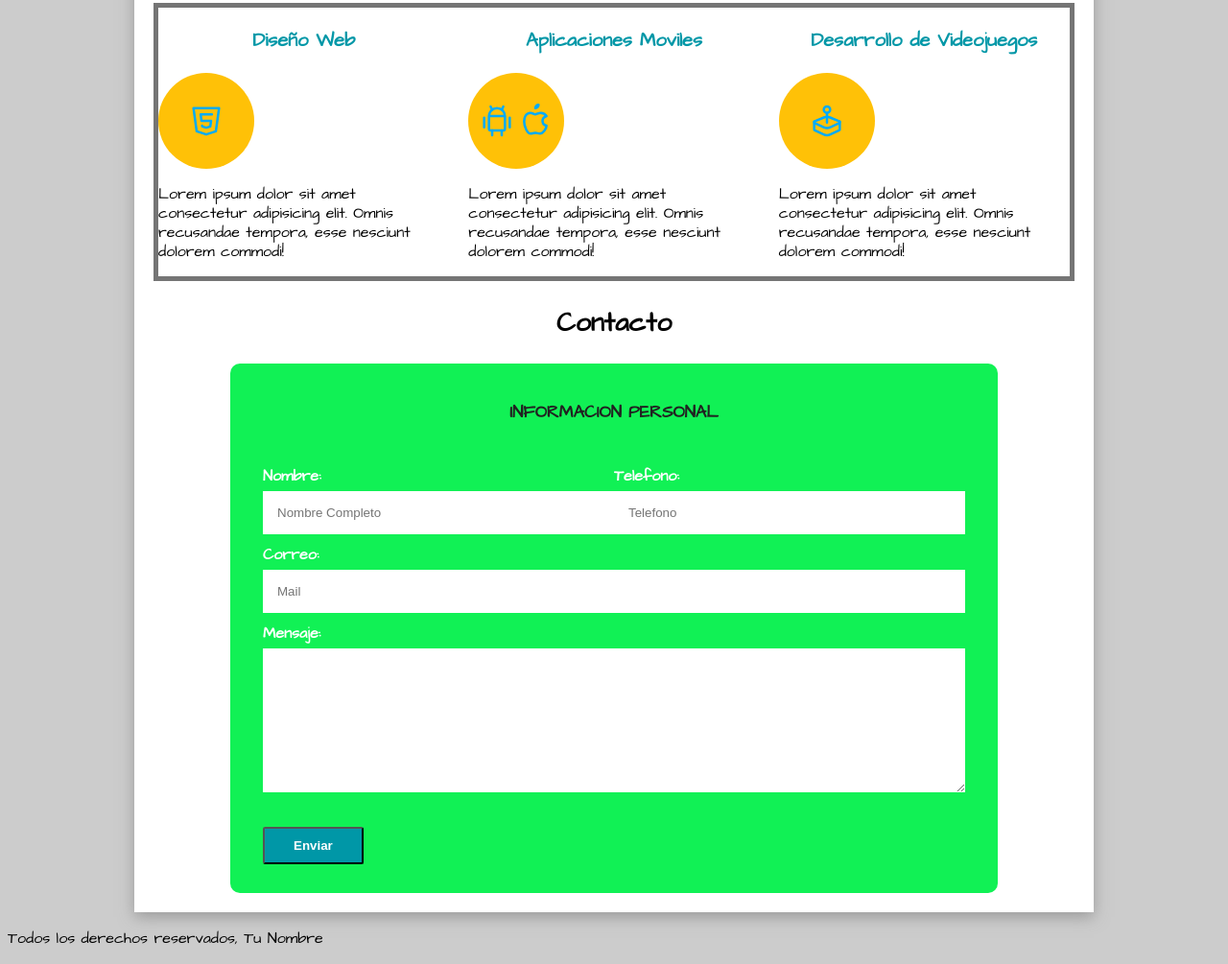
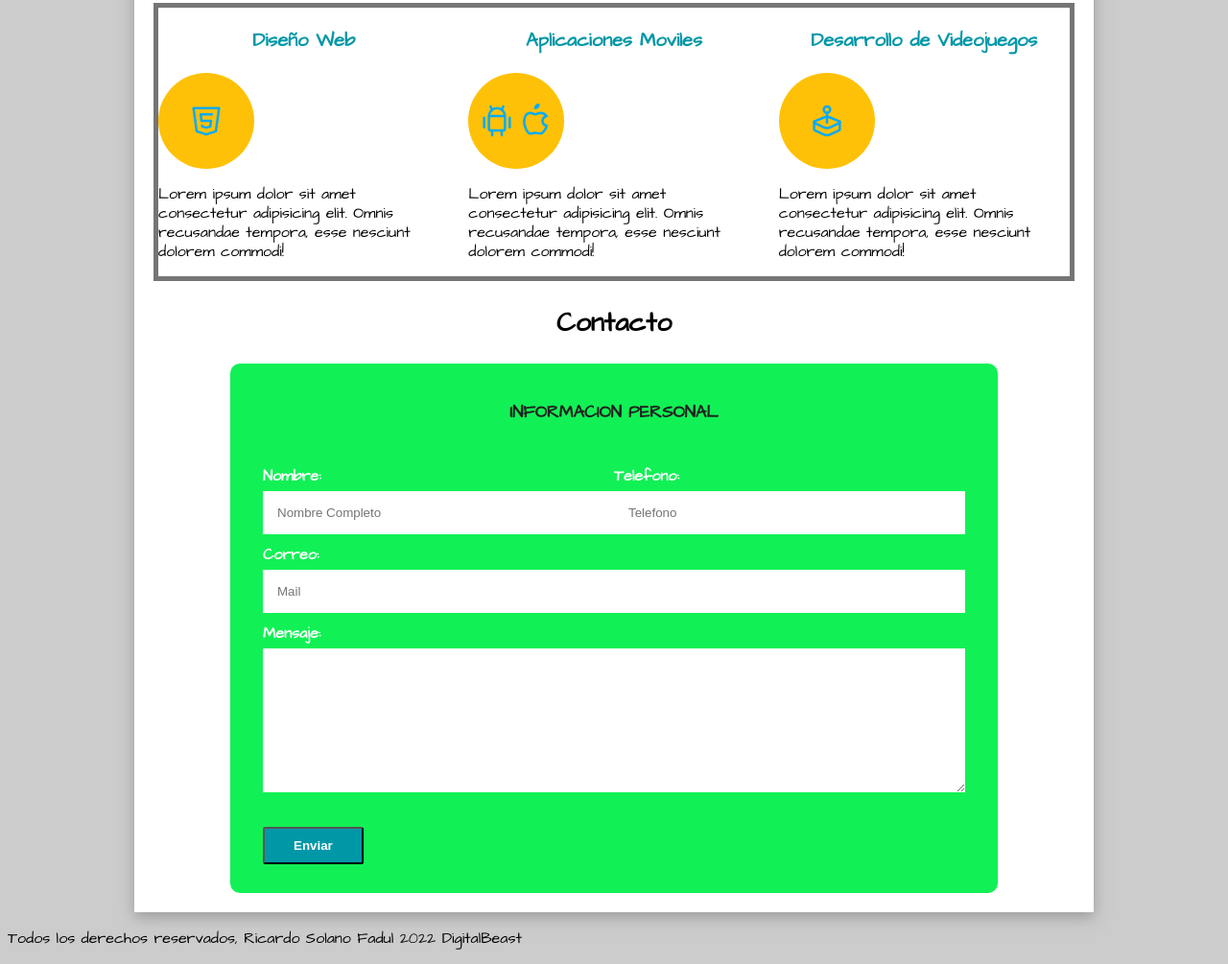
Before and after one commit to Richiesdevhub/frontend_fundamentals, a plain HTML site: page index.html in a window 1280 px wide. Shown: the part 710-1715 px from the top of the page at 96% size. Drawn offline with Linux system fonts and the light colour scheme; a web font is replaced by a local one.

Commit message:
modifique el footerde rapido

```diff
--- a/index.html
+++ b/index.html
@@ -172,7 +172,7 @@
         </section>
     </main>
     <footer>
-        <p>Todos los derechos reservados, Tu Nombre</p>
+        <p>Todos los derechos reservados, Ricardo Solano Fadul 2022 DigitalBeast</p>
     </footer>
 </body>
 
```
